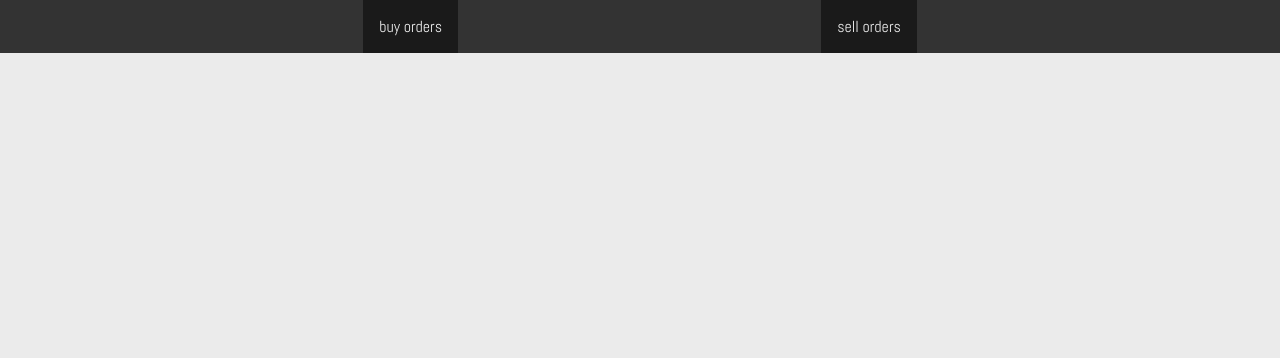
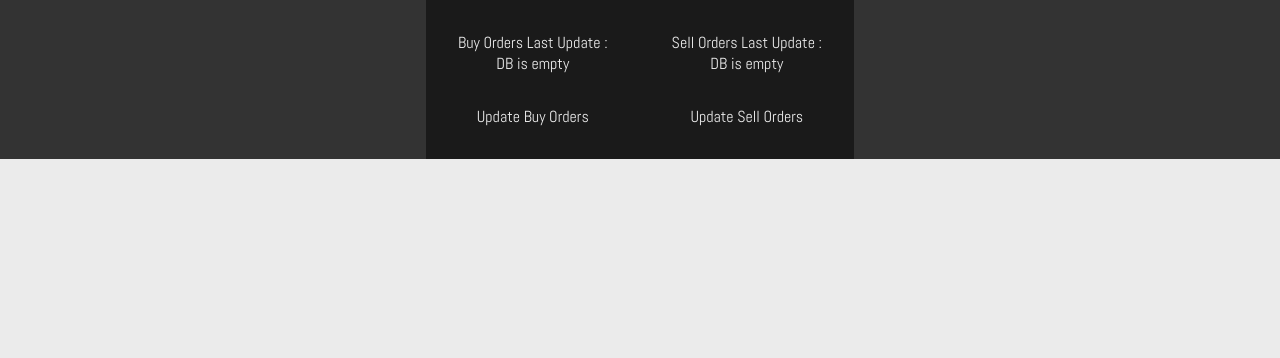
Before and after one commit to str4ng3love/eve-hobo, a Flask app: page /salvager in a window 1280 px wide. Shown: the part 85-443 px from the top of the page. Run offline with Flask 2, Linux system fonts and the light colour scheme; data that the repository does not hold is empty; some web fonts are replaced.

Commit message:
Improved controllers and routing

```diff
--- a/app.py
+++ b/app.py
@@ -1,11 +1,14 @@
 
-
-from controllers.get_records import get_orders_blob
+from controllers.get_records import get_orders_blob, get_TEL_sell_save, get_TEL_buy_save
 from routes.api_routes import api
 from flask import Flask, jsonify
 from flask import render_template
+globals()['isRunning'] = False
 app = Flask(__name__)
 app.register_blueprint(api, url_prefix='/api')
+
+
+
 
 @app.route("/")
 def index():
@@ -21,8 +24,10 @@ def about():
 
 @app.route('/salvager')
 def salvager():
+    TELBuyUpdate =  get_TEL_buy_save()
+    TELLSellUpdate = get_TEL_sell_save()
 
-    return render_template('salvage.html', title='Eve Hobo | Salvager')
+    return render_template('salvage.html', title='Eve Hobo | Salvager',TELBuyUpdate= TELBuyUpdate, TELLSellUpdate=TELLSellUpdate )
 
 
 @app.route('/buy_orders')
@@ -39,3 +44,14 @@ def testingBlobRead():
 
     buyOrdersBlob = get_orders_blob("buy_orders")
     return jsonify(buyOrdersBlob)
+@app.route('/test-global')
+def testingglobal():
+
+    globals()['isRunning'] = True
+    return jsonify("OK")
+
+@app.route('/test-global-read')
+def testingGlobalRead():
+
+    state = globals()['isRunning']
+    return jsonify(state)
--- a/controllers/get_orders.py
+++ b/controllers/get_orders.py
@@ -1,7 +1,7 @@
+from typing import Any
 import requests
 
 import time
-
 
 
 def get_pages(orders_type:str):
--- a/controllers/get_records.py
+++ b/controllers/get_records.py
@@ -28,20 +28,24 @@ def get_orders_blob(orders_type:str):
     """
     orders_type: String defining type of orders to download from DB. Must be either "buy_orders" or "sell_orders".
     """
-    count = collection_name2.count_documents({orders_type:{"$ne":"null"}})
-    print("Attempting to download "+ str(count) +" documents from database...")
-    start_time = time.time()
-    orders = list(collection_name2.find({orders_type:{"$ne":"null"}}, {"_id": 0}))
-    print('Documents downloaded in %s seconds.' % (time.time() - start_time))
+    count = collection_name2.count_documents({orders_type: {"$exists": True}})
+    if count > 0:
+        print("Attempting to download "+ str(count) +" documents from database...")
+        start_time = time.time()
+        orders = list(collection_name2.find({orders_type: {"$exists": True}}, {"_id": 0}))
+        print('Documents downloaded in %s seconds.' % (time.time() - start_time))
 
-    return orders
-
+        return orders
+    else:
+        print('There are no '+orders_type+' in the DB...')
+        return 'There are no '+orders_type+' in the DB...'
 def get_TEL_buy_save():
     """
     Performs a DB call to check when last buy orders update occured.
     """
-    cursor = collection_name2.find({"buy_orders":{"$ne":"null"}}, {"_id"}).limit(1)
-    if cursor.retrieved == 0:
+    cursor = list(collection_name2.find({"buy_orders": {"$exists": True}}).limit(1))
+
+    if len(cursor)==0:
         return "DB is empty"
     else:
         id = str(cursor[0]['_id'])
@@ -52,13 +56,14 @@ def get_TEL_buy_save():
 
         return humanReadableDate
 
+
 def get_TEL_sell_save():
     """
     Performs a DB call to check when last sell orders update occured.
     """
-    cursor = collection_name2.find({"sell_orders": 1}, {"_id"}).limit(1)
+    cursor = list(collection_name2.find({"sell_orders": {"$exists": True}}, {"_id"}).limit(1))
 
-    if cursor.retrieved == 0:
+    if len(cursor)==0:
         return "DB is empty"
     else:
         id = str(cursor[0]['_id'])
--- a/static/salvager.css
+++ b/static/salvager.css
@@ -8,3 +8,28 @@
     background-color: var(--bg);
 
 }
+.TELUpdate {
+    display: flex;
+    flex-direction: column;
+    justify-content: center;
+    align-items: center;
+    background-color: var(--dark);
+    color: var(--light);
+    padding: 1rem;
+}
+.db_controls {
+    background-color: var(--bg);
+    display:  flex;
+    flex-direction: row;
+    justify-content: center;
+}
+.db_controls > .buy, .sell {
+    background: var(--dark);
+    padding: 1rem;
+    display: flex;
+    flex-direction: column;
+    align-items: center;
+}
+.db_controls .btn {
+    width: max-content;
+}
--- /dev/null
+++ b/static/scripts/modules/APICalls.js
@@ -0,0 +1,6 @@
+export async function UpdateBuyOrders() {
+    let resp = await fetch('/api/esi-update-buy-orders')
+    let data = await resp.json()
+    return data
+
+}
--- /dev/null
+++ b/static/scripts/script.js
@@ -0,0 +1,14 @@
+import { UpdateBuyOrders } from "./modules/APICalls.js"
+
+
+let update = document.getElementById('update-buy')
+
+
+
+
+
+
+// Events Listeners
+
+if(update)
+    update.addEventListener("click", (e)=> {UpdateBuyOrders(e)})
--- a/static/styles.css
+++ b/static/styles.css
@@ -77,4 +77,5 @@ footer div {
 .btn:hover {
   background-color: var(--light);
   color: var(--dark);
+  transition: all 200ms;
 }
--- a/templates/partials/head.html
+++ b/templates/partials/head.html
@@ -5,5 +5,6 @@
     <meta charset="UTF-8">
     <meta http-equiv="X-UA-Compatible" content="IE=edge">
     <meta name="viewport" content="width=device-width, initial-scale=1.0">
+    <script src="/static/scripts/script.js" type="module" ></script>
     <title>{{ title }}</title>
 </head>
--- a/templates/salvage.html
+++ b/templates/salvage.html
@@ -1,17 +1,22 @@
-{% extends 'layout.html' %}
-{% block content %}
-
-
+{% extends 'layout.html' %} {% block content %}
 
 <section class="salvager">
-    <div class="buttons-container">
-        <a href="/buy_orders" class="btn">
-            buy orders
-        </a>
-        <a class="btn">
-            sell orders
-        </a>
+    <div class="db_controls">
+        <div class="buy">
+      <div class="TELUpdate">
+        <span>Buy Orders Last Update :</span>
+        <span>{{ TELBuyUpdate }}</span>
     </div>
+    <div id="update-buy" class="btn">Update Buy Orders</div>
+</div>
+<div class="sell">
+    <div class="TELUpdate">
+        <span>Sell Orders Last Update :</span>
+        <span>{{ TELLSellUpdate }}</span>
+    </div>
+    <div id="update-sell" class="btn">Update Sell Orders</div>
+</div>
+</div>
 
 </section>
 {% endblock %}
```
Also changed, not shown: routes/api_routes.py (+69 -8 lines), utils/helpers.py (+23 -1 lines).
